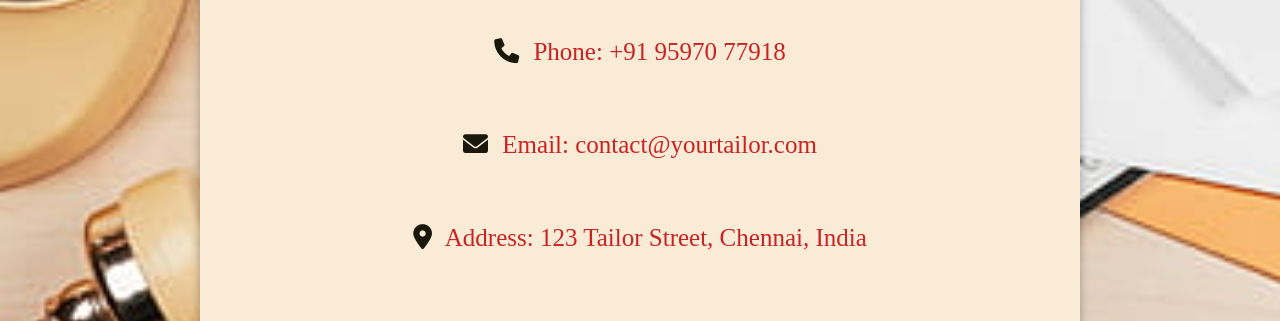
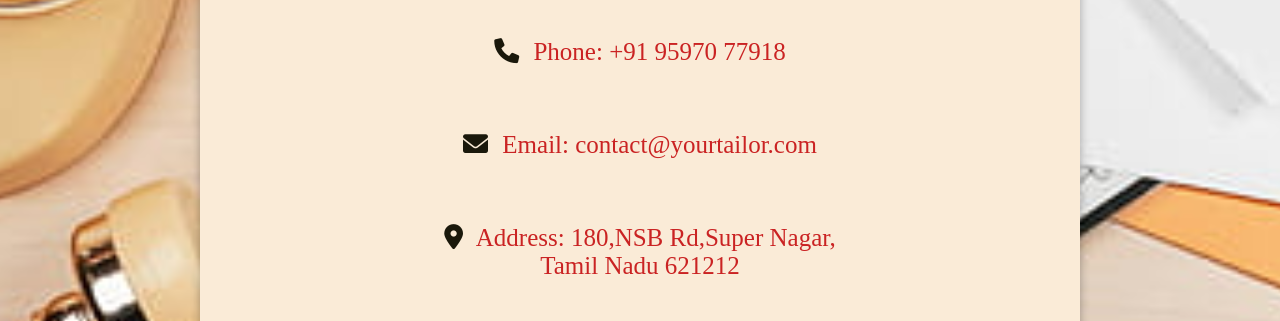
Before and after one commit to Revathi2304/sewing, a plain HTML site: page contact.html in a window 1280 px wide. Shown: the part 250-571 px from the top of the page. Drawn offline with Linux system fonts and the light colour scheme.

Commit message:
Update contact.html page

```diff
--- a/contact.html
+++ b/contact.html
@@ -28,7 +28,7 @@
         <div class="contact-details">
             <p><i class="fas fa-phone"></i> Phone: +91 95970 77918</p>
             <p><i class="fas fa-envelope"></i> Email: contact@yourtailor.com</p>
-            <p><i class="fas fa-map-marker-alt"></i> Address: 123 Tailor Street, Chennai, India</p>
+            <p><i class="fas fa-map-marker-alt"></i> Address: 180,NSB Rd,Super Nagar,<br>Tamil Nadu 621212</p>
         </div>
         <section class="map-section">
             <h2 class="map-heading">📍 Find Us Here</h2>
```
